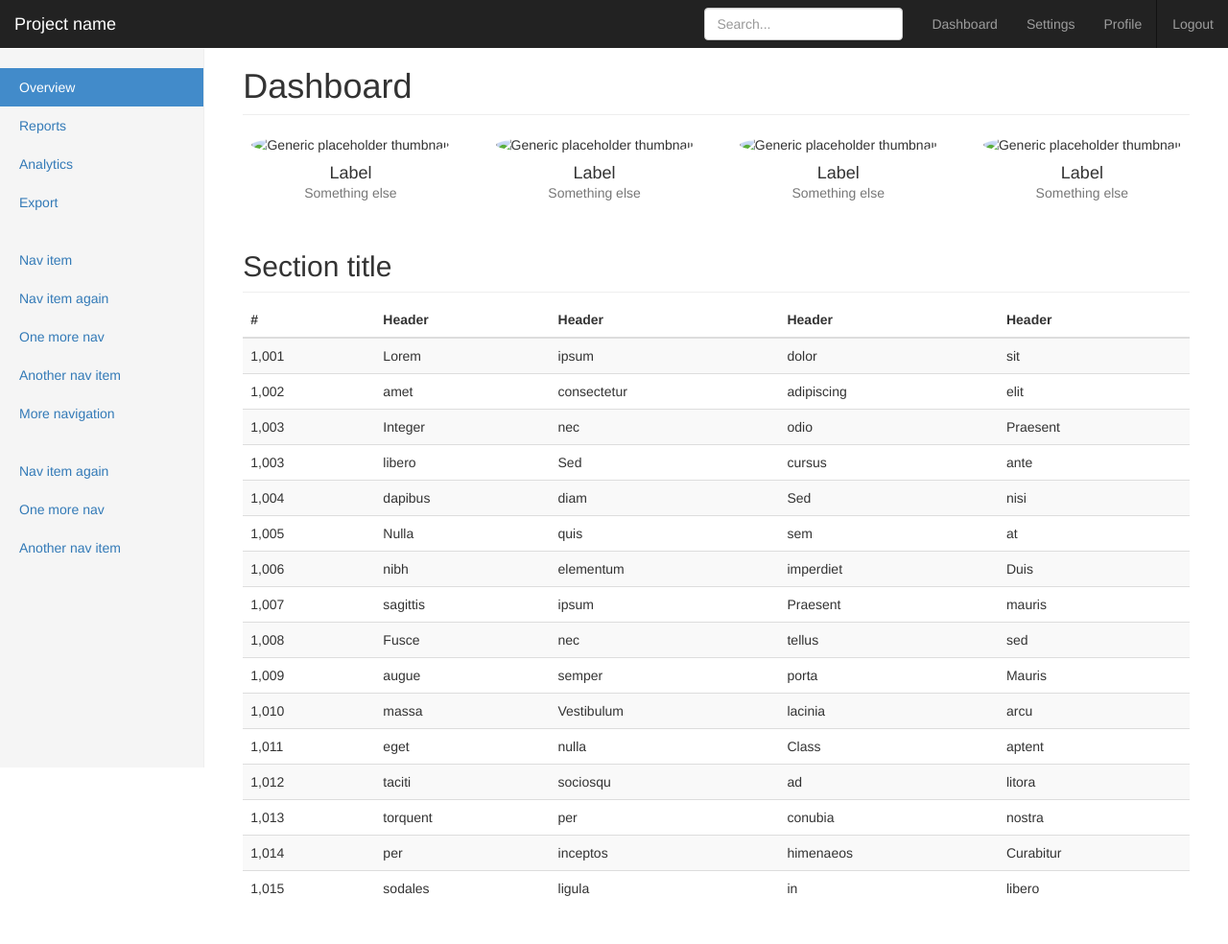
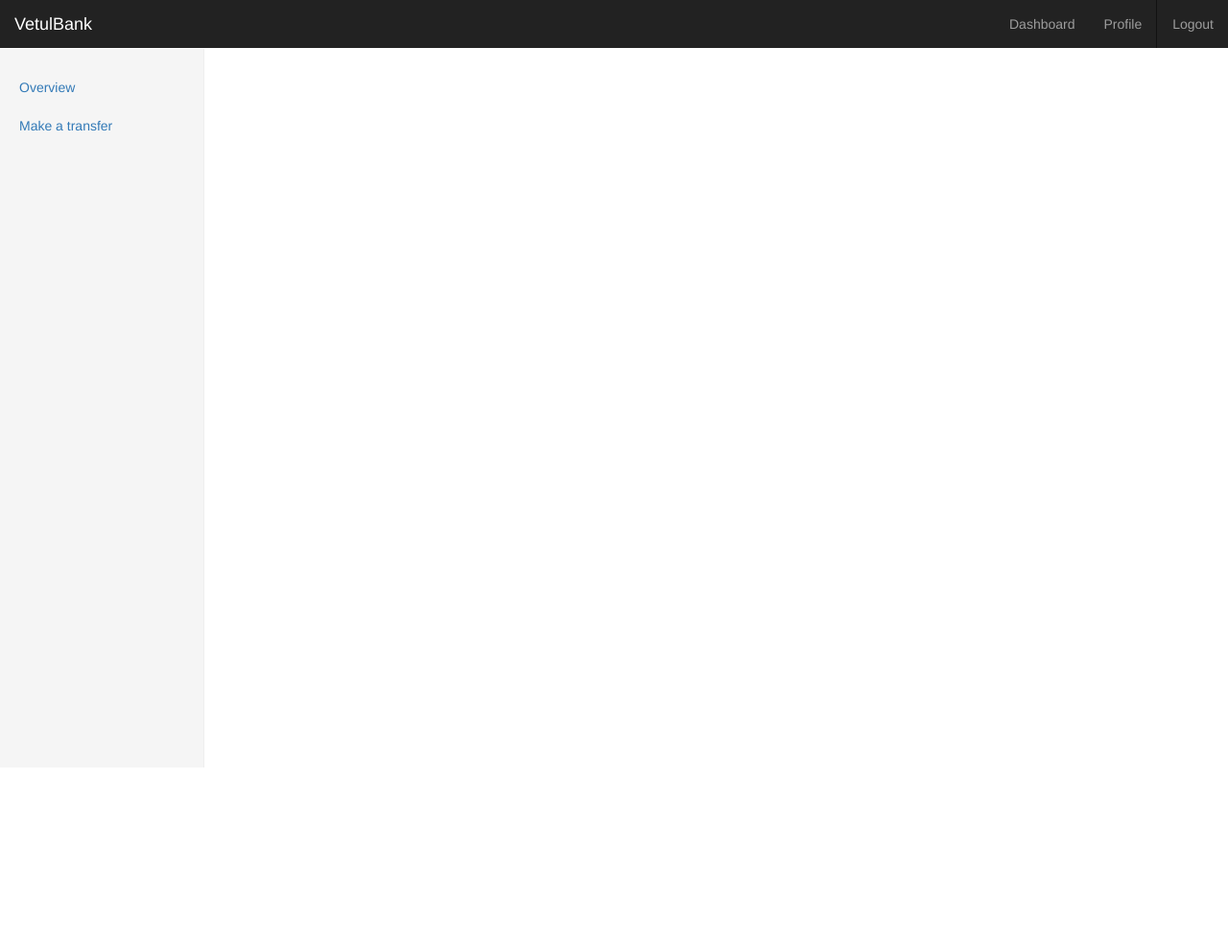
Before and after one commit to AdamBukowiecki/distributed-java-project, a PHP site: page /account/dashboard.php?p=1 in a window 1280 px wide. Shown: the whole page at 96% size. After the commit the page ends 800 px from the top, so only its background shows below. Run offline with PHP 8.4, Linux system fonts and the light colour scheme; the visitor is signed in with stand-in values (Sample User, id 1); some libraries are stand-ins or nearby versions.

Commit message:
VetulBankClient - prawie w pełni funkcjonalny

```diff
--- a/VetulBankClient/dashboard.php
+++ b/VetulBankClient/dashboard.php
@@ -1,10 +1,13 @@
 <?php
     session_start();
-    if(!isset($_SESSION['username'])){
+    if(!isset($_SESSION['accountId'])){
         header("location:index.php");
     }
 
+    $title = "konto";
     $file = "dashboard";
+
+    $page = $_GET['p'];
 
     include("template/header.html");
 
@@ -17,19 +20,15 @@
             <span class="icon-bar"></span>
             <span class="icon-bar"></span>
           </button>
-          <a class="navbar-brand" href="#">Project name</a>
+          <a class="navbar-brand" href="index.php">VetulBank</a>
         </div>
         <div id="navbar" class="navbar-collapse collapse">
           <ul class="nav navbar-nav navbar-right">
-            <li><a href="#">Dashboard</a></li>
-            <li><a href="#">Settings</a></li>
-            <li><a href="#">Profile</a></li>
+            <li'.(($page=="") ? ' class="active"' : '').'><a href="dashboard.php">Dashboard</a></li>
+            <li'.(($page=="profile") ? ' class="active"' : '').'><a href="dashboard.php?p=profile">Profile</a></li>
             <li class="divider-vertical"></li>
-            <li><a href="#">Logout</a></li>
+            <li><a href="logout.php">Logout</a></li>
           </ul>
-          <form class="navbar-form navbar-right">
-            <input type="text" class="form-control" placeholder="Search...">
-          </form>
         </div>
       </div>
     </nav>
@@ -38,51 +37,37 @@
       <div class="row">
         <div class="col-sm-3 col-md-2 sidebar">
           <ul class="nav nav-sidebar">
-            <li class="active"><a href="#">Overview <span class="sr-only">(current)</span></a></li>
-            <li><a href="#">Reports</a></li>
-            <li><a href="#">Analytics</a></li>
-            <li><a href="#">Export</a></li>
-          </ul>
-          <ul class="nav nav-sidebar">
-            <li><a href="">Nav item</a></li>
-            <li><a href="">Nav item again</a></li>
-            <li><a href="">One more nav</a></li>
-            <li><a href="">Another nav item</a></li>
-            <li><a href="">More navigation</a></li>
-          </ul>
-          <ul class="nav nav-sidebar">
-            <li><a href="">Nav item again</a></li>
-            <li><a href="">One more nav</a></li>
-            <li><a href="">Another nav item</a></li>
+            <li'.(($page=="") ? ' class="active"' : '').'><a href="dashboard.php">Overview <span class="sr-only">(current)</span></a></li>
+            <li'.(($page=="transfer") ? ' class="active"' : '').'><a href="dashboard.php?p=transfer">Make a transfer</a></li>
           </ul>
         </div>
-        <div class="col-sm-9 col-sm-offset-3 col-md-10 col-md-offset-2 main">
-          <h1 class="page-header">Dashboard</h1>
+        <div class="col-sm-9 col-sm-offset-3 col-md-10 col-md-offset-2 main">';
 
-          <div class="row placeholders">
-            <div class="col-xs-6 col-sm-3 placeholder">
-              <img data-src="holder.js/200x200/auto/sky" class="img-responsive" alt="Generic placeholder thumbnail">
-              <h4>Label</h4>
-              <span class="text-muted">Something else</span>
-            </div>
-            <div class="col-xs-6 col-sm-3 placeholder">
-              <img data-src="holder.js/200x200/auto/vine" class="img-responsive" alt="Generic placeholder thumbnail">
-              <h4>Label</h4>
-              <span class="text-muted">Something else</span>
-            </div>
-            <div class="col-xs-6 col-sm-3 placeholder">
-              <img data-src="holder.js/200x200/auto/sky" class="img-responsive" alt="Generic placeholder thumbnail">
-              <h4>Label</h4>
-              <span class="text-muted">Something else</span>
-            </div>
-            <div class="col-xs-6 col-sm-3 placeholder">
-              <img data-src="holder.js/200x200/auto/vine" class="img-responsive" alt="Generic placeholder thumbnail">
-              <h4>Label</h4>
-              <span class="text-muted">Something else</span>
-            </div>
+
+          if($page == "") {
+              echo '<h1 class="page-header">Dashboard</h1><div class="row">
+              <div class="col-sm-3">
+                <div class="panel panel-default">
+                    <div class="panel-heading">
+                      <h3 class="panel-title">Account number</h3>
+                    </div>
+                    <div class="panel-body">
+                      123
+                    </div>
+                </div>
+              </div>
+              <div class="col-sm-3">
+                <div class="panel panel-default">
+                    <div class="panel-heading">
+                      <h3 class="panel-title">Account balance</h3>
+                    </div>
+                    <div class="panel-body">
+                      123 $
+                    </div>
+                </div>
+              </div>
           </div>
-
-          <h2 class="sub-header">Section title</h2>
+          <h2 class="sub-header">Transaction History</h2>
           <div class="table-responsive">
             <table class="table table-striped">
               <thead>
@@ -94,123 +79,32 @@
                   <th>Header</th>
                 </tr>
               </thead>
-              <tbody>
-                <tr>
-                  <td>1,001</td>
-                  <td>Lorem</td>
-                  <td>ipsum</td>
-                  <td>dolor</td>
-                  <td>sit</td>
-                </tr>
-                <tr>
-                  <td>1,002</td>
-                  <td>amet</td>
-                  <td>consectetur</td>
-                  <td>adipiscing</td>
-                  <td>elit</td>
-                </tr>
-                <tr>
-                  <td>1,003</td>
-                  <td>Integer</td>
-                  <td>nec</td>
-                  <td>odio</td>
-                  <td>Praesent</td>
-                </tr>
-                <tr>
-                  <td>1,003</td>
-                  <td>libero</td>
-                  <td>Sed</td>
-                  <td>cursus</td>
-                  <td>ante</td>
-                </tr>
-                <tr>
-                  <td>1,004</td>
-                  <td>dapibus</td>
-                  <td>diam</td>
-                  <td>Sed</td>
-                  <td>nisi</td>
-                </tr>
-                <tr>
-                  <td>1,005</td>
-                  <td>Nulla</td>
-                  <td>quis</td>
-                  <td>sem</td>
-                  <td>at</td>
-                </tr>
-                <tr>
-                  <td>1,006</td>
-                  <td>nibh</td>
-                  <td>elementum</td>
-                  <td>imperdiet</td>
-                  <td>Duis</td>
-                </tr>
-                <tr>
-                  <td>1,007</td>
-                  <td>sagittis</td>
-                  <td>ipsum</td>
-                  <td>Praesent</td>
-                  <td>mauris</td>
-                </tr>
-                <tr>
-                  <td>1,008</td>
-                  <td>Fusce</td>
-                  <td>nec</td>
-                  <td>tellus</td>
-                  <td>sed</td>
-                </tr>
-                <tr>
-                  <td>1,009</td>
-                  <td>augue</td>
-                  <td>semper</td>
-                  <td>porta</td>
-                  <td>Mauris</td>
-                </tr>
-                <tr>
-                  <td>1,010</td>
-                  <td>massa</td>
-                  <td>Vestibulum</td>
-                  <td>lacinia</td>
-                  <td>arcu</td>
-                </tr>
-                <tr>
-                  <td>1,011</td>
-                  <td>eget</td>
-                  <td>nulla</td>
-                  <td>Class</td>
-                  <td>aptent</td>
-                </tr>
-                <tr>
-                  <td>1,012</td>
-                  <td>taciti</td>
-                  <td>sociosqu</td>
-                  <td>ad</td>
-                  <td>litora</td>
-                </tr>
-                <tr>
-                  <td>1,013</td>
-                  <td>torquent</td>
-                  <td>per</td>
-                  <td>conubia</td>
-                  <td>nostra</td>
-                </tr>
-                <tr>
-                  <td>1,014</td>
-                  <td>per</td>
-                  <td>inceptos</td>
-                  <td>himenaeos</td>
-                  <td>Curabitur</td>
-                </tr>
-                <tr>
-                  <td>1,015</td>
-                  <td>sodales</td>
-                  <td>ligula</td>
-                  <td>in</td>
-                  <td>libero</td>
-                </tr>
-              </tbody>
+              <tbody>';
+
+              $json_string = file_get_contents('http://api.wunderground.com/api/f429b85619ed45e8/geolookup/conditions/forecast/q/Australia/Sydney.json');
+              $transactions = json_decode($json_string);
+
+              foreach($transactions as $row) {
+                  echo '<tr>
+                  <td>$row->{\'id\'}</td>
+                  <td>$row->{\'from\'}</td>
+                  <td>$row->{\'to\'}</td>
+                  <td>$row->{\'amount\'}</td>
+                </tr>';
+              }
+
+              echo '</tbody>
             </table>
-          </div>
-        </div>
+          </div>';
+          } elseif($page == "transfer"){
+              echo '<h1 class="page-header">Transfer</h1>';
+          } elseif($page == "profile"){
+              echo '<h1 class="page-header">Profile</h1>
+                <div id="accountId" class="hide">'.$_SESSION['accountId'].'</div>
+                <a id="delete" href="#" class="btn btn-lg btn-danger">Delete account</a>
+                <script src="template/js/profile.js"></script>';
+          }
+        echo '</div>
       </div>
     </div>';
 
--- a/VetulBankClient/logout.php
+++ b/VetulBankClient/logout.php
@@ -1,5 +1,5 @@
 <?php
     session_start();
     session_destroy();
-    header("location:login.php");
+    header("location:index.php");
 ?>
--- a/VetulBankClient/template/footer.html
+++ b/VetulBankClient/template/footer.html
@@ -1,3 +1,2 @@
-        <script src="bootstrap/js/bootstrap.min.js"></script>
     </body>
 </html>
--- a/VetulBankClient/template/header.html
+++ b/VetulBankClient/template/header.html
@@ -10,11 +10,14 @@
 <html lang="en">
 <head>
     <meta charset="utf-8">
-    <title>Login</title>
+    <title>VetulBank - <?php echo $title;?></title>
     <meta name="viewport" content="width=device-width, initial-scale=1.0">
     <!-- Bootstrap -->
     <link href="bootstrap/css/bootstrap.css" rel="stylesheet" media="screen">
     <link href="template/css/<?php echo $styleFile;?>.css" rel="stylesheet" media="screen">
+    <script src="https://ajax.googleapis.com/ajax/libs/jquery/1.11.2/jquery.min.js"></script>
+    <script type="text/javascript" src="http://ajax.aspnetcdn.com/ajax/jquery.validate/1.7/jquery.validate.min.js"></script>
+    <script src="bootstrap/js/bootstrap.min.js"></script>
 </head>
 
 <body>
```
Also changed, not shown: VetulBankClient/checklogin.php (+27 -21 lines), VetulBankClient/index.php (+30 -14 lines), VetulBankClient/login.php (+11 -9 lines), VetulBankClient/template/css/login.css (added, +44 -0 lines), VetulBankClient/template/css/main.css (+15 -6 lines), VetulBankClient/template/js/login.js (+5 -5 lines), VetulBankClient/template/js/profile.js (added, +25 -0 lines), VetulBankClient/template/js/singup.js (added, +56 -0 lines), 1 other file.
